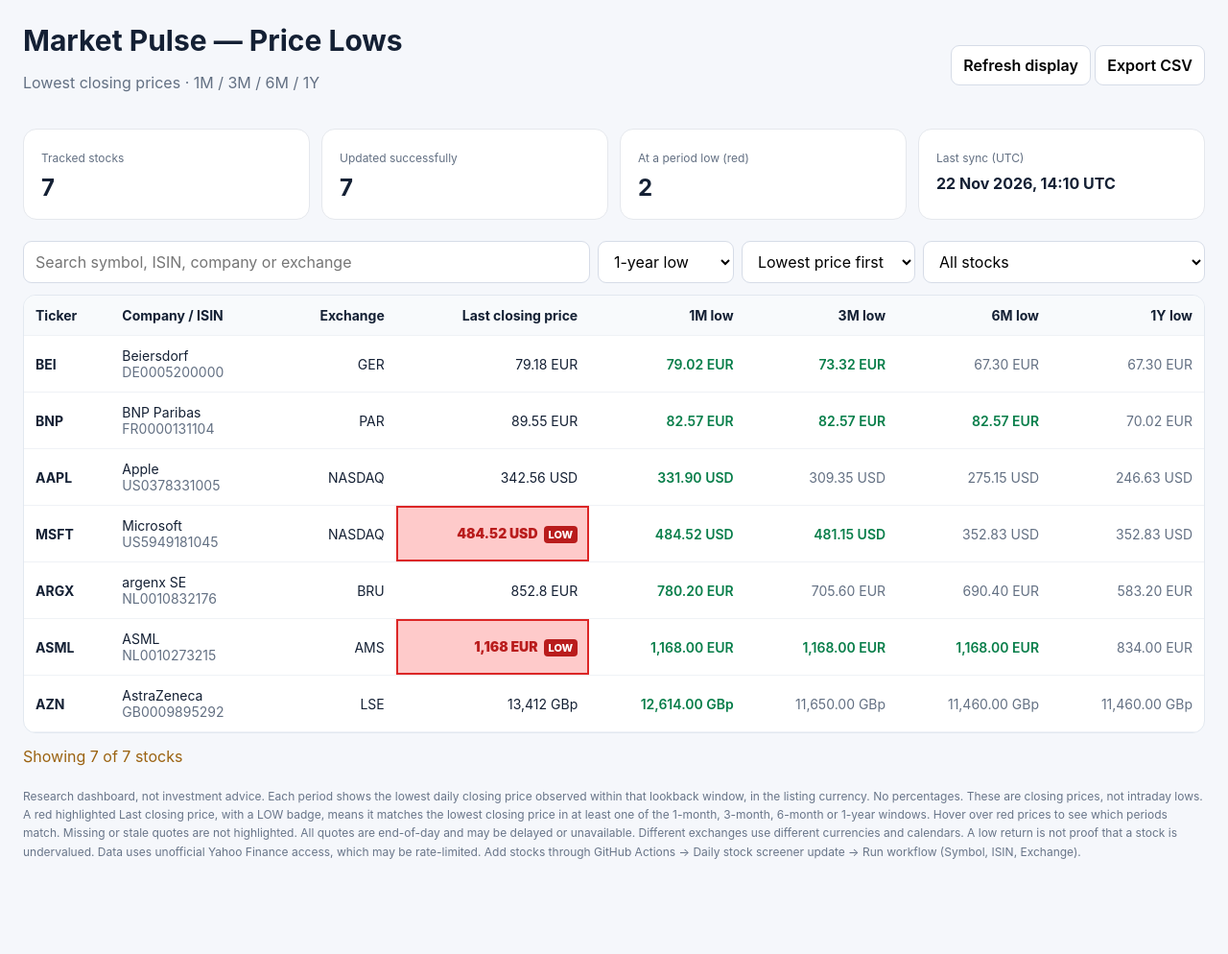
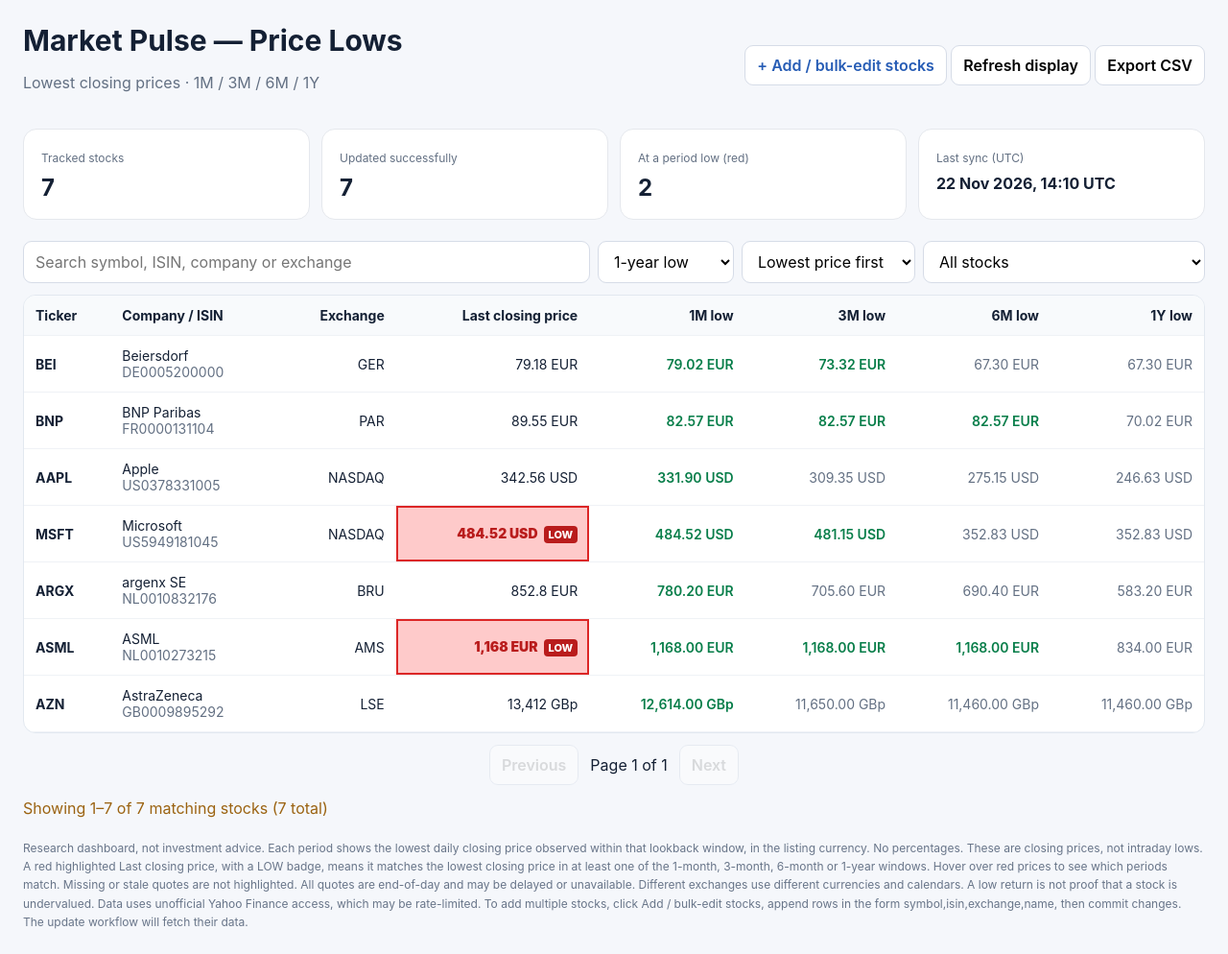
Before and after one commit to JayatiJaiswal/stock-market-screener, a plain HTML site: page docs/index.html in a window 1280 px wide. Shown: the whole page at 96% size. Before the commit the page ends 921 px from the top, so only its background shows below. Drawn offline with Linux system fonts and the light colour scheme.

Commit message:
Add 100-row pagination for 1000+ stocks and a direct bulk-add stock list link

```diff
--- a/docs/index.html
+++ b/docs/index.html
@@ -21,20 +21,20 @@ th:first-child,td:first-child,th:nth-child(2),td:nth-child(2){text-align:left}
 .pill{padding:4px 7px;border-radius:6px;font-size:12px;background:#eaf8f0;color:#087e4a}
 .pill.stale{background:#fff0dc;color:#975500}.pill.error{background:#ffe9e9;color:#a02c33}
 #message{margin:14px 0;color:#9b6311}footer{font-size:12px;color:#687589;line-height:1.6;margin-top:22px}
-a{color:#265cb5}
+a{color:#265cb5}.action-link{display:inline-block;padding:10px 12px;border:1px solid #d6dce7;border-radius:9px;background:#fff;text-decoration:none;font-weight:600}.pager{display:flex;align-items:center;justify-content:center;gap:12px;margin:12px 0}.pager button:disabled{opacity:.45;cursor:default}
 @media(max-width:650px){main{padding:12px}.stats{grid-template-columns:repeat(2,1fr)}h1{font-size:23px}}
 </style></head><body><main>
-<header><div><h1>Market Pulse — Price Lows</h1><p>Lowest closing prices · 1M / 3M / 6M / 1Y</p></div><div><button id="refresh">Refresh display</button> <button id="export">Export CSV</button></div></header>
+<header><div><h1>Market Pulse — Price Lows</h1><p>Lowest closing prices · 1M / 3M / 6M / 1Y</p></div><div><a class="action-link" href="https://github.com/JayatiJaiswal/stock-market-screener/edit/main/stocks.csv" target="_blank" rel="noopener noreferrer" title="Add multiple rows using Symbol, ISIN, Exchange and Name">+ Add / bulk-edit stocks</a> <button id="refresh">Refresh display</button> <button id="export">Export CSV</button></div></header>
 <section class="stats"><div class="stat"><span>Tracked stocks</span><strong id="total">—</strong></div><div class="stat"><span>Updated successfully</span><strong id="success">—</strong></div><div class="stat"><span>At a period low (red)</span><strong id="falling">—</strong></div><div class="stat"><span>Last sync (UTC)</span><strong id="updated" style="font-size:16px">—</strong></div></section>
 <div class="controls"><input id="search" placeholder="Search symbol, ISIN, company or exchange">
 <select id="period"><option value="1y">1-year low</option><option value="6m">6-month low</option><option value="3m">3-month low</option><option value="1m">1-month low</option></select>
 <select id="direction"><option value="asc">Lowest price first</option><option value="desc">Highest price first</option></select>
 <select id="filter"><option value="all">All stocks</option><option value="near">Within 10% of period low</option><option value="far">More than 10% above period low</option><option value="missing">Missing/stale data</option></select></div>
 <div class="tablewrap"><table><thead><tr><th data-key="symbol">Ticker</th><th data-key="name">Company / ISIN</th><th data-key="exchange">Exchange</th><th data-key="price">Last closing price</th><th data-key="1m">1M low</th><th data-key="3m">3M low</th><th data-key="6m">6M low</th><th data-key="1y">1Y low</th></tr></thead><tbody id="rows"></tbody></table></div>
-<div id="message"></div>
-<footer>Research dashboard, not investment advice. Each period shows the lowest daily closing price observed within that lookback window, in the listing currency. No percentages. These are closing prices, not intraday lows. A red highlighted Last closing price, with a LOW badge, means it matches the lowest closing price in at least one of the 1-month, 3-month, 6-month or 1-year windows. Hover over red prices to see which periods match. Missing or stale quotes are not highlighted. All quotes are end-of-day and may be delayed or unavailable. Different exchanges use different currencies and calendars. A low return is not proof that a stock is undervalued. Data uses unofficial Yahoo Finance access, which may be rate-limited. Add stocks through GitHub Actions → Daily stock screener update → Run workflow (Symbol, ISIN, Exchange).</footer>
+<div class="pager"><button id="prev" type="button">Previous</button><span id="page-label">Page 1</span><button id="next" type="button">Next</button></div><div id="message"></div>
+<footer>Research dashboard, not investment advice. Each period shows the lowest daily closing price observed within that lookback window, in the listing currency. No percentages. These are closing prices, not intraday lows. A red highlighted Last closing price, with a LOW badge, means it matches the lowest closing price in at least one of the 1-month, 3-month, 6-month or 1-year windows. Hover over red prices to see which periods match. Missing or stale quotes are not highlighted. All quotes are end-of-day and may be delayed or unavailable. Different exchanges use different currencies and calendars. A low return is not proof that a stock is undervalued. Data uses unofficial Yahoo Finance access, which may be rate-limited. To add multiple stocks, click Add / bulk-edit stocks, append rows in the form symbol,isin,exchange,name, then commit changes. The update workflow will fetch their data.</footer>
 <script>
-let stocks=[],key='1y',ascending=true;const el=x=>document.getElementById(x);
+let stocks=[],key='1y',ascending=true,page=1,pageSize=100;const el=x=>document.getElementById(x);
 const safe=x=>String(x??'').replace(/[&<>"']/g,c=>({'&':'&amp;','<':'&lt;','>':'&gt;','"':'&quot;',"'":'&#39;'}[c]));
 const value=(r,k)=>['1m','3m','6m','1y'].includes(k)?r.lows?.[k]:r[k];
 const matchingLows=r=>r.status!=='ok'||!Number.isFinite(r.price)?[]:['1m','3m','6m','1y'].filter(k=>Number.isFinite(r.lows?.[k])&&Math.abs(r.price-r.lows[k])<=Math.max(0.0001,Math.abs(r.price)*0.0000001));
@@ -46,16 +46,19 @@ let term=el('search').value.trim().toLowerCase(), period=el('period').value, fil
 let rows=stocks.filter(r=>[r.symbol,r.isin,r.name,r.exchange,r.provider_symbol].join(' ').toLowerCase().includes(term));
 rows=rows.filter(r=>filter==='all'||(filter==='missing'?r.status!=='ok':filter==='near'?value(r,period)!=null&&r.price!=null&&r.price<=value(r,period)*1.10:value(r,period)!=null&&r.price!=null&&r.price>value(r,period)*1.10));
 rows.sort((a,b)=>{let x=value(a,key),y=value(b,key);if(x==null)return 1;if(y==null)return -1;return (typeof x==='number'&&typeof y==='number'?x-y:String(x).localeCompare(String(y)))*(ascending?1:-1)});
-el('rows').innerHTML=rows.map(r=>'<tr><td><b>'+safe(r.symbol)+'</b></td><td>'+safe(r.name)+'<div class="muted">'+safe(r.isin)+'</div></td><td>'+safe(r.exchange)+'</td><td class="'+(atLongTermLow(r)?'at-multiperiod-low':'')+'" title="'+(atLongTermLow(r)?'Matches lowest closing price for: '+matchingLows(r).join(', '):'')+'">'+(r.price==null?'—':safe(Number(r.price).toLocaleString(undefined,{maximumFractionDigits:4}))+' '+safe(r.currency||''))+redLowMarkup(r)+'</td>'+['1m','3m','6m','1y'].map(k=>'<td class="'+(value(r,k)==null?'muted':r.price!=null&&value(r,k)!=null&&r.price<=value(r,k)*1.10?'positive':'muted')+'">'+money(value(r,k),r.currency)+'</td>').join('')+'</tr>').join('');
-el('message').textContent='Showing '+rows.length+' of '+stocks.length+' stocks';
+const pageCount=Math.max(1,Math.ceil(rows.length/pageSize));page=Math.min(Math.max(1,page),pageCount);el('page-label').textContent='Page '+page+' of '+pageCount;el('prev').disabled=page===1;el('next').disabled=page===pageCount;
+el('rows').innerHTML=rows.slice((page-1)*pageSize,page*pageSize).map(r=>'<tr><td><b>'+safe(r.symbol)+'</b></td><td>'+safe(r.name)+'<div class="muted">'+safe(r.isin)+'</div></td><td>'+safe(r.exchange)+'</td><td class="'+(atLongTermLow(r)?'at-multiperiod-low':'')+'" title="'+(atLongTermLow(r)?'Matches lowest closing price for: '+matchingLows(r).join(', '):'')+'">'+(r.price==null?'—':safe(Number(r.price).toLocaleString(undefined,{maximumFractionDigits:4}))+' '+safe(r.currency||''))+redLowMarkup(r)+'</td>'+['1m','3m','6m','1y'].map(k=>'<td class="'+(value(r,k)==null?'muted':r.price!=null&&value(r,k)!=null&&r.price<=value(r,k)*1.10?'positive':'muted')+'">'+money(value(r,k),r.currency)+'</td>').join('')+'</tr>').join('');
+el('message').textContent='Showing '+(rows.length?((page-1)*pageSize+1):0)+'–'+Math.min(page*pageSize,rows.length)+' of '+rows.length+' matching stocks ('+stocks.length+' total)';
 }
 async function refresh(){
 try {let response=await fetch('data.json?ts='+Date.now(),{cache:'no-store'});if(!response.ok)throw Error('HTTP '+response.status);
 let data=await response.json();stocks=data.stocks||[];const oldFormat=stocks.some(r=>r.returns&&!r.lows);el('total').textContent=data.total??stocks.length;el('success').textContent=data.success??0;el('falling').textContent=stocks.filter(atLongTermLow).length;el('updated').textContent=data.updated_at?new Date(data.updated_at).toLocaleString('en-GB',{timeZone:'UTC',dateStyle:'medium',timeStyle:'short'})+' UTC':'Not yet synced';render();
 if(oldFormat)el('message').textContent='Historical low prices have not been recalculated yet. The last saved data is still in the old percentage format. Run the Daily stock screener update GitHub Action; this dashboard intentionally does not display percentages.';else if(!data.updated_at)el('message').textContent='Ready for first data update. Run the GitHub Actions workflow.';
 }catch(err){el('message').textContent='Unable to load price data: '+err.message}}
-for(const id of ['search','period','direction','filter'])el(id).addEventListener(id==='search'?'input':'change',()=>{if(id==='period'||id==='direction'){key=el('period').value;ascending=el('direction').value==='asc'}render()});
+for(const id of ['search','period','direction','filter'])el(id).addEventListener(id==='search'?'input':'change',()=>{if(id==='period'||id==='direction'){key=el('period').value;ascending=el('direction').value==='asc'}page=1;render()});
 document.querySelectorAll('th[data-key]').forEach(th=>th.onclick=()=>{const next=th.dataset.key;ascending=key===next?!ascending:true;key=next;render()});
+el('prev').onclick=()=>{if(page>1){page--;render()}};
+el('next').onclick=()=>{page++;render()};
 el('refresh').onclick=refresh;
 el('export').onclick=()=>{let keys=['symbol','isin','exchange','name','price','currency','1m','3m','6m','1y'];let lines=[keys.join(','),...stocks.map(r=>keys.map(k=>JSON.stringify(value(r,k)??'')).join(','))];let blob=new Blob([lines.join('\n')],{type:'text/csv'}),url=URL.createObjectURL(blob),a=document.createElement('a');a.href=url;a.download='stock-screener.csv';a.click();setTimeout(()=>URL.revokeObjectURL(url),1000)};
 refresh();
```
